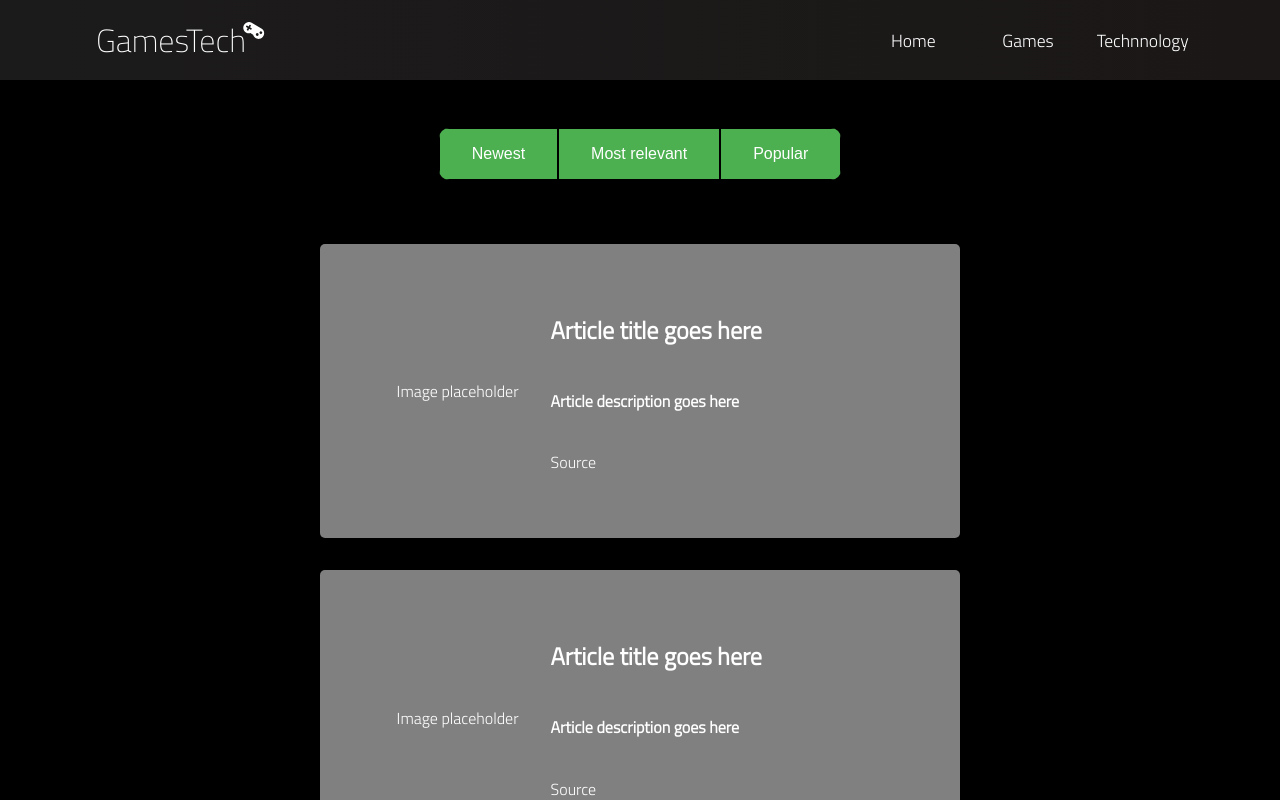
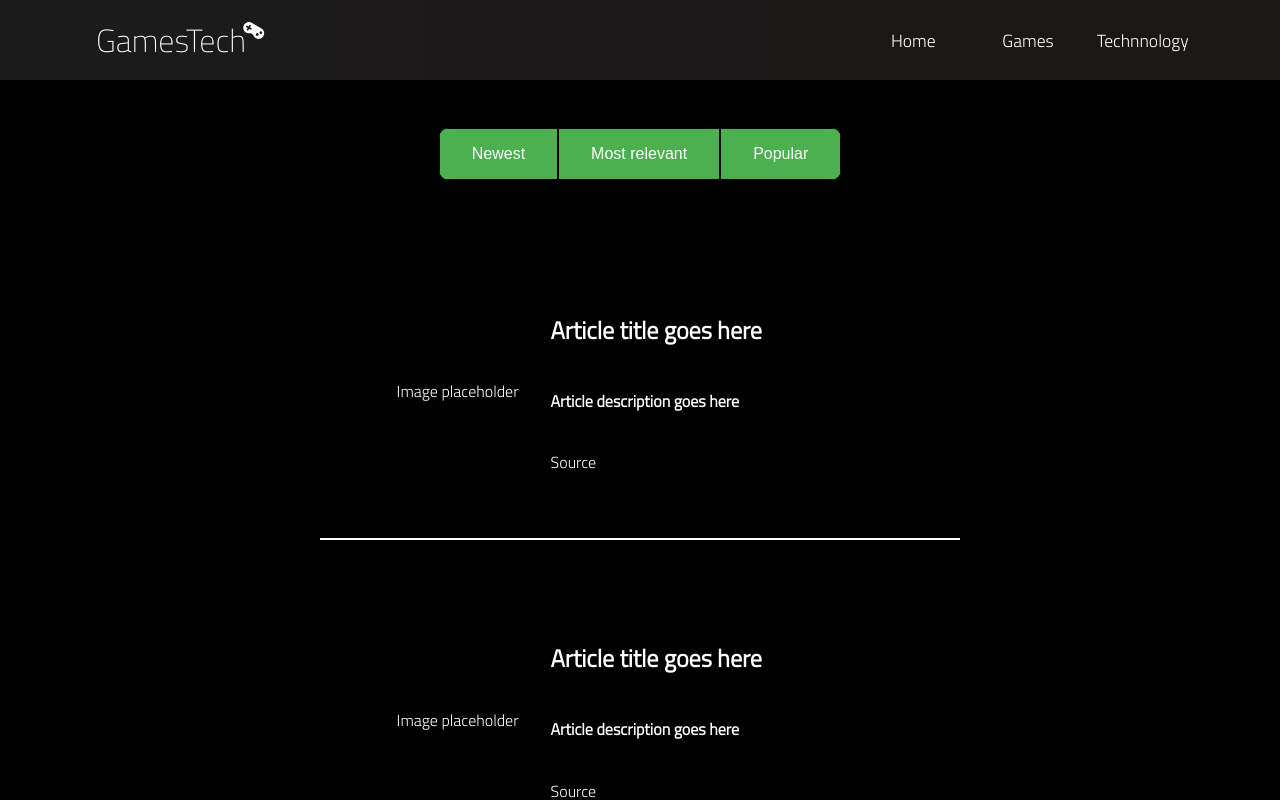
Before and after one commit to dwang134/GamesTech-official, a Next.js app: page /games in a window 1280 px wide. Shown: the top 800 px of the page. Built offline with nearby package versions, Linux system fonts and the light colour scheme.

Commit message:
item layout

```diff
--- a/styles/GamesTech.module.scss
+++ b/styles/GamesTech.module.scss
@@ -38,10 +38,9 @@
         .article{
             width: 50%;
             @include h.flexbox(row, center, center);
-            background: grey;
-            border-radius: 5px;
             margin: 1em;
             padding: 1em;
+            border-bottom: 2px solid #fff;
 
 
                 img{
@@ -71,17 +70,12 @@
 
                  }
 
-            .article__div{
-                width: 112px;
-                height: 47px;
-                border-bottom: 1px solid white;
-                position: absolute;
-            }
 
+        } //.article
 
-
-    } //.article
-
+        // .article-border{
+        //     border-bottom: 2px solid #fff;
+        // }
 
 
     } //.article-group
```
Also changed, not shown: pages/Tech.tsx (+3 -6 lines).
